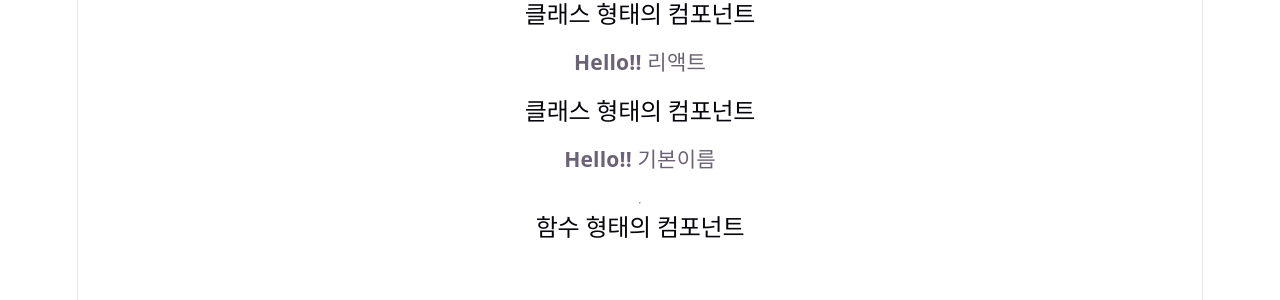
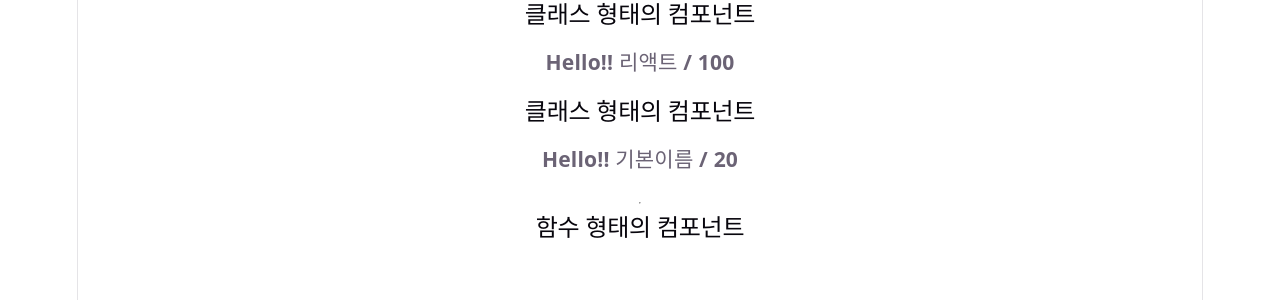
Before and after one commit to Eojinn/React-Hello-App, a React (Vite) app: page / in a window 1280 px wide. Shown: the top 300 px of the page. Built offline with nearby package versions, Linux system fonts and the light colour scheme.

Commit message:
required props age add

```diff
--- a/src/App.jsx
+++ b/src/App.jsx
@@ -6,7 +6,7 @@ const App = () => {
   return (
     <>
       <MyComponent  name="리액트" />
-      <MyComponent />
+      <MyComponent age={20}/>
       <hr/>
       <MyComponentFunc />
     </>
--- a/src/components/MyComponent.jsx
+++ b/src/components/MyComponent.jsx
@@ -6,19 +6,20 @@ class MyComponent extends Component {
     //메서드 오버라이딩
     render() {
         //Destructuring Assignment 적용해서 변수 선언
-        const {name} = this.props;
+        const {name, age} = this.props;
 
         return (
             <div>
                 <h2>클래스 형태의 컴포넌트</h2>
-                <h3>Hello!! {name}</h3>
+                <h3>Hello!! {name} / {age}</h3>
             </div>
         );
     }
 }//class
 
 MyComponent.defaultProps= {
-    name: '기본이름'
+    name: '기본이름',
+    age: 100
 };
 MyComponent.propTypes= {
     //name props 타입을 문자열로설정함
```
